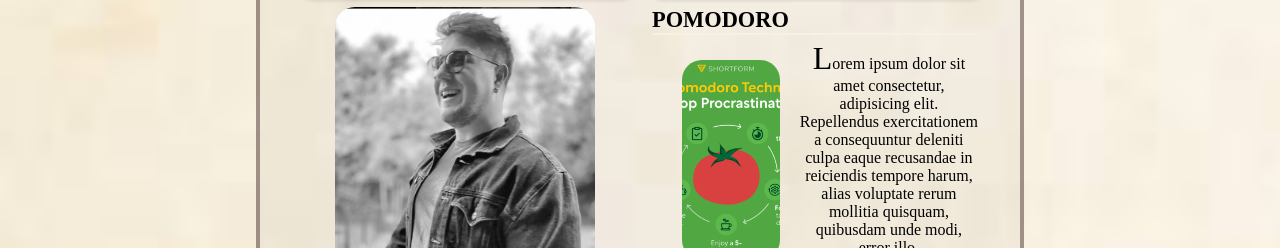
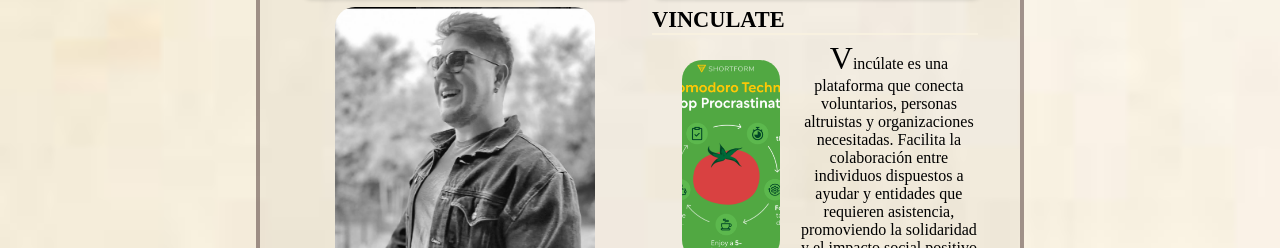
Before and after one commit to LucianoBertero/portFolio, a plain HTML site: page index.html in a window 1280 px wide. Shown: the part 552-800 px from the top of the page. Drawn offline with Linux system fonts and the light colour scheme.

Commit message:
cambio varios

```diff
--- a/index.html
+++ b/index.html
@@ -64,11 +64,11 @@
             </div>
             <div class="proyects">
                 <div class="title-proyect">
-                    <h4>POMODORO</h4>
+                    <h4>VINCULATE</h4>
                 </div>
                 <div class="card-proyect">
                     <img src="./Captura.PNG" alt="" class="img-pomo">
-                    <p><span>L</span>orem ipsum dolor sit amet consectetur, adipisicing elit. Repellendus exercitationem a consequuntur deleniti culpa eaque recusandae in reiciendis tempore harum, alias voluptate rerum mollitia quisquam, quibusdam unde modi, error illo.</p>
+                    <p><span>V</span>incúlate es una plataforma que conecta voluntarios, personas altruistas y organizaciones necesitadas. Facilita la colaboración entre individuos dispuestos a ayudar y entidades que requieren asistencia, promoviendo la solidaridad y el impacto social positivo a través de una red de voluntariado dinámica y accesible.</p>
                   <!-- <div class="repository">
                     <img src="./github.png" alt="" class="github-img">
                   </div> -->
```
